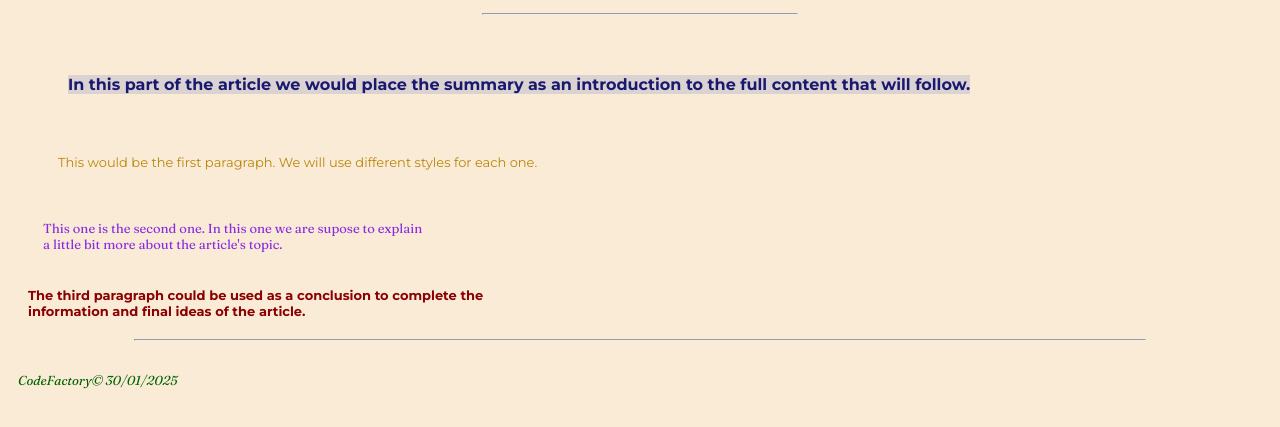
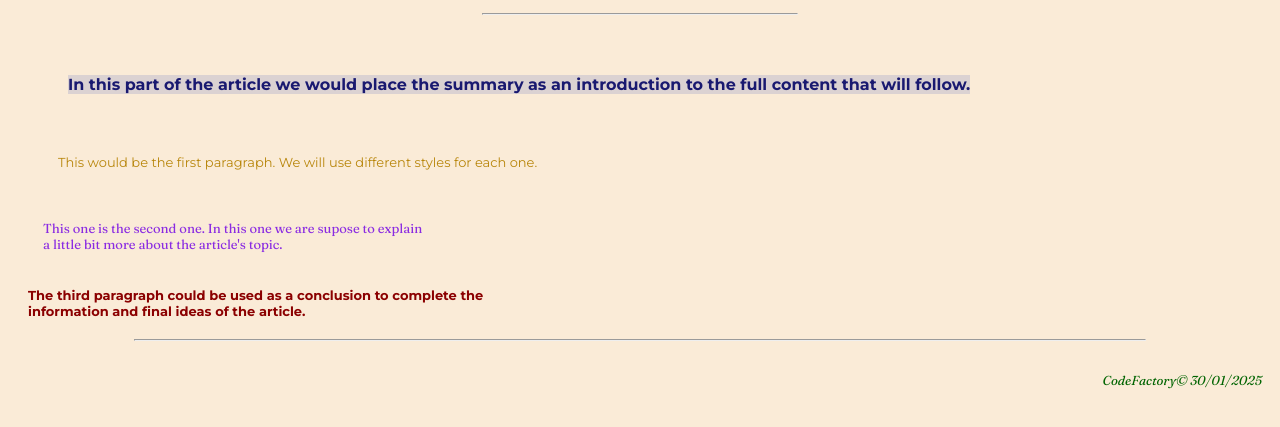
Before and after one commit to santiagoAlvRu/Advance-Exercise, a plain HTML site: page index.html in a window 1280 px wide. Shown: the part 105-532 px from the top of the page. Drawn offline with Linux system fonts and the light colour scheme.

Commit message:
add > inline styling footer

```diff
--- a/index.html
+++ b/index.html
@@ -52,7 +52,7 @@
 </body>
 
 <footer>
-    <p class="footer"><i>CodeFactory&copy; 30/01/2025</i></p>
+    <p class="footer" style="text-align: right;"><i>CodeFactory&copy; 30/01/2025</i></p>
 </footer>
 
 </html>
--- a/style.css
+++ b/style.css
@@ -62,4 +62,4 @@ footer {
 .hr2 {
     width: 80%;
 }
-/* Adding at the end some styling to dividers in index.html */
+/* Adding at the end some styling on dividers in index.html */
```
